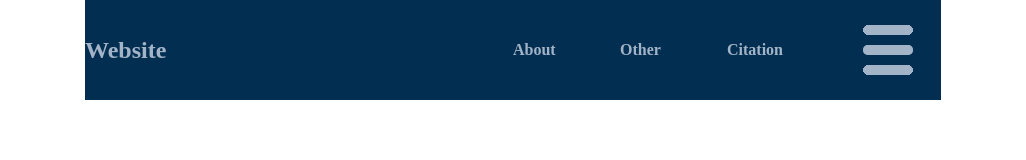
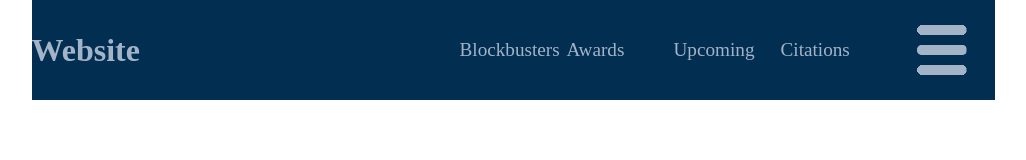
Before and after one commit to ak1740/ISTE140-Project2, a plain HTML site: page page3.html in a window 1280 px wide. Shown: the whole page, without its empty margins (127-1153 px from the left). Drawn offline with Linux system fonts and the light colour scheme.

Commit message:
minor changes

```diff
--- a/assets/CSS/style.css
+++ b/assets/CSS/style.css
@@ -65,4 +65,15 @@
     min-height:100vh;
     display:grid;
     place-content:center;
+    height: 100vh;
   }
+
+  .header h2 {
+    font-size: 2em;
+  }
+
+  .header a {
+    color: #A3B4C8;
+    text-decoration: none;
+    font-size: 1.2em;
+  }
--- a/page3.html
+++ b/page3.html
@@ -16,7 +16,7 @@
             }
         .header {
             display:grid;
-            grid-template-columns: 4fr 1fr 1fr 1fr 1fr;
+            grid-template-columns: 4fr 1fr 1fr 1fr 1fr 1fr;
             align-items: center;
             background-color: #022E51;
             height: 100px;
@@ -35,9 +35,10 @@
     <div class="header">
             <!-- Logo here? -->
             <h2> Website </h2>
-            <h4> About </h4>
-            <h4> Other </h4>
-            <h4> Citation </h4>
+            <a href="index.html"> Blockbusters </a>
+            <a href="page2.html"> Awards </a>
+            <a href="page3.html"> Upcoming </a>
+            <a href="references.html"> Citations </a>
             <input type="checkbox" role="button" aria-label="Display the menu" class="menu">
     </div>
     <!-- <div class="nav">
```
Also changed, not shown: index.html (+7 -8 lines), references.html (+1 -1 lines).
